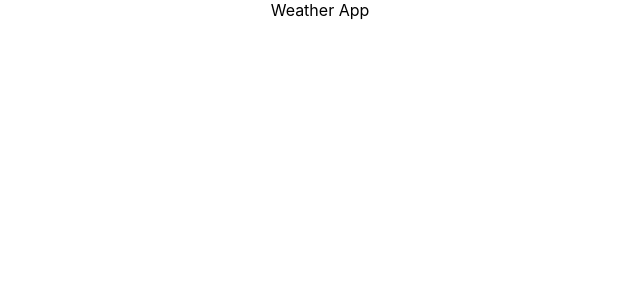
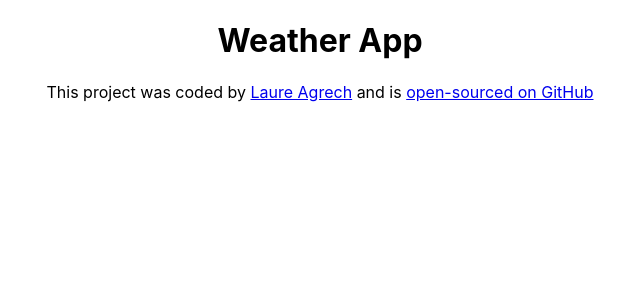
Before and after one commit to githublaure/react-weather-app, a React (Create React App) app: page / in a window 1280 px wide. Shown: the top 300 px of the page, without its empty margins (320-960 px from the left). Built offline with nearby package versions, Linux system fonts and the light colour scheme.

Commit message:
added the GitHub repo URL

```diff
--- a/src/App.js
+++ b/src/App.js
@@ -2,5 +2,19 @@
 import "./App.css";
 
 export default function App() {
-  return <div className="App">Weather App</div>;
+  return (
+    <div className="App">
+      <h1>Weather App</h1>
+      <footer>
+        This project was coded by{" "}
+        <a href="https://github/githublaure/" target="_blank">
+          Laure Agrech
+        </a>{" "}
+        and is{" "}
+        <a href="https://github/githublaure/react-weather-app" target="_blank">
+          open-sourced on GitHub
+        </a>
+      </footer>
+    </div>
+  );
 }
```
